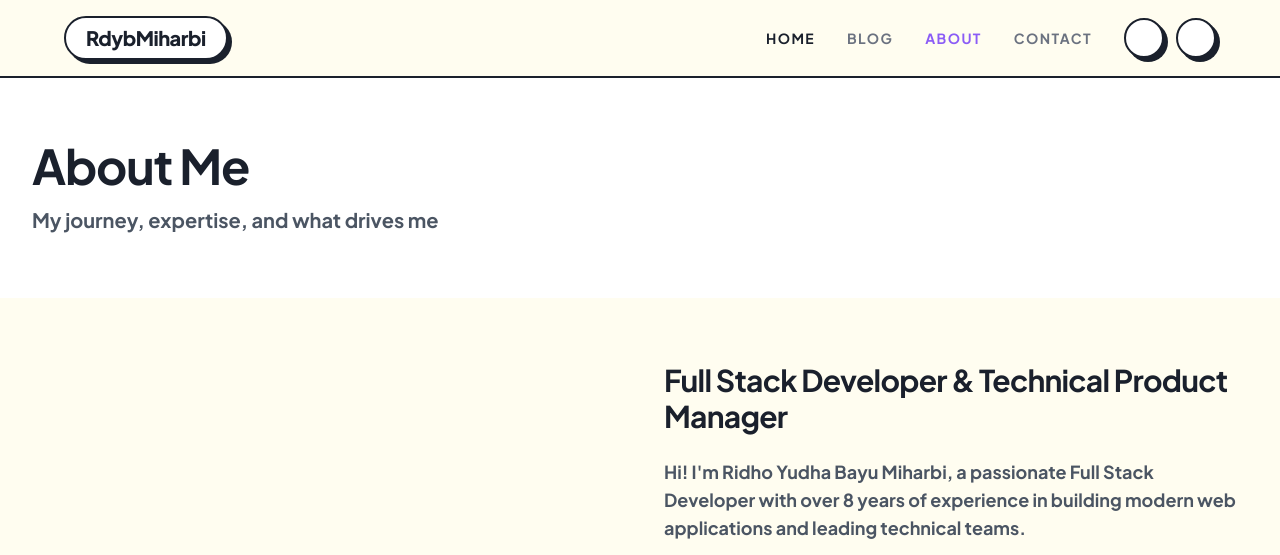
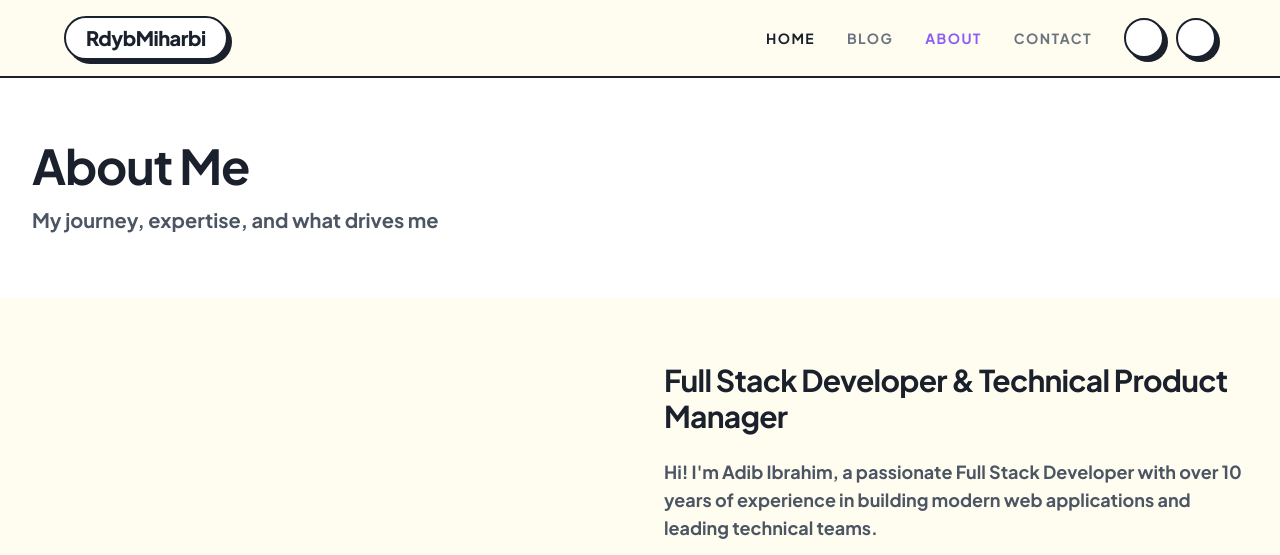
Before and after one commit to rdyb87/rdybmiharbi.github.io, a website built with Vite: page about.html in a window 1280 px wide. Shown: the top 555 px of the page. Built offline with nearby package versions, Linux system fonts and the light colour scheme.

Commit message:
Update about.html

```diff
--- a/about.html
+++ b/about.html
@@ -58,7 +58,7 @@
           <h2 class="text-3xl font-bold mb-6">Full Stack Developer & Technical Product Manager</h2>
           <div class="space-y-4 text-lg text-gray-600">
             <p>
-              Hi! I'm Ridho Yudha Bayu Miharbi, a passionate Full Stack Developer with over 8 years of experience
+              Hi! I'm Adib Ibrahim, a passionate Full Stack Developer with over 10 years of experience
               in building modern web applications and leading technical teams.
             </p>
             <p>
```
